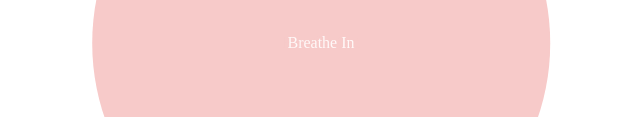
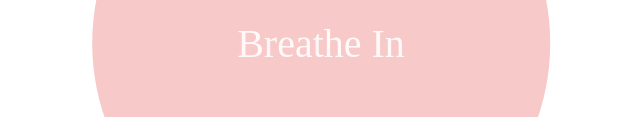
Before and after one commit to jameslevine/breathinghelp, a plain HTML site: page index.html in a window 1280 px wide. Shown: the part 357-474 px from the top of the page, without its empty margins (319-959 px from the left). Drawn offline with Linux system fonts and the light colour scheme.

Commit message:
changed font size

```diff
--- a/index.html
+++ b/index.html
@@ -50,8 +50,9 @@
 #breatheIn {
   position: absolute;
   left: 50%;
-  top: 48%;
+  top: 45%;
   transform: translate(-50%, -50%);
+  font-size: 40px;
   color: white;
   z-index: 1;
   opacity: 0;
@@ -64,7 +65,8 @@
 #breatheOut {
   position: absolute;
   left: 50%;
-  top: 48%;
+  top: 45%;
+  font-size: 40px;
   transform: translate(-50%, -50%);
   color: white;
   z-index: 1;
```
